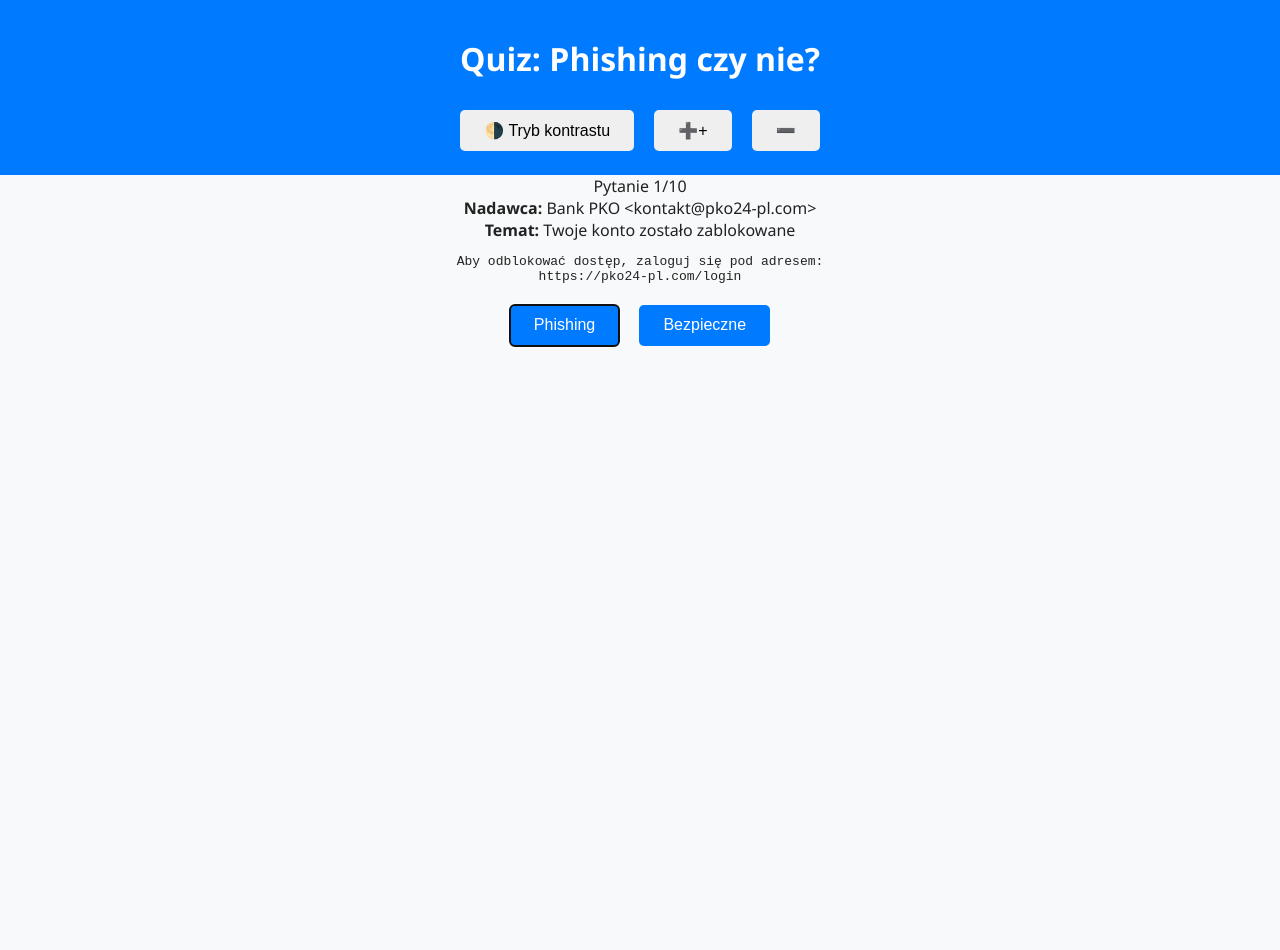
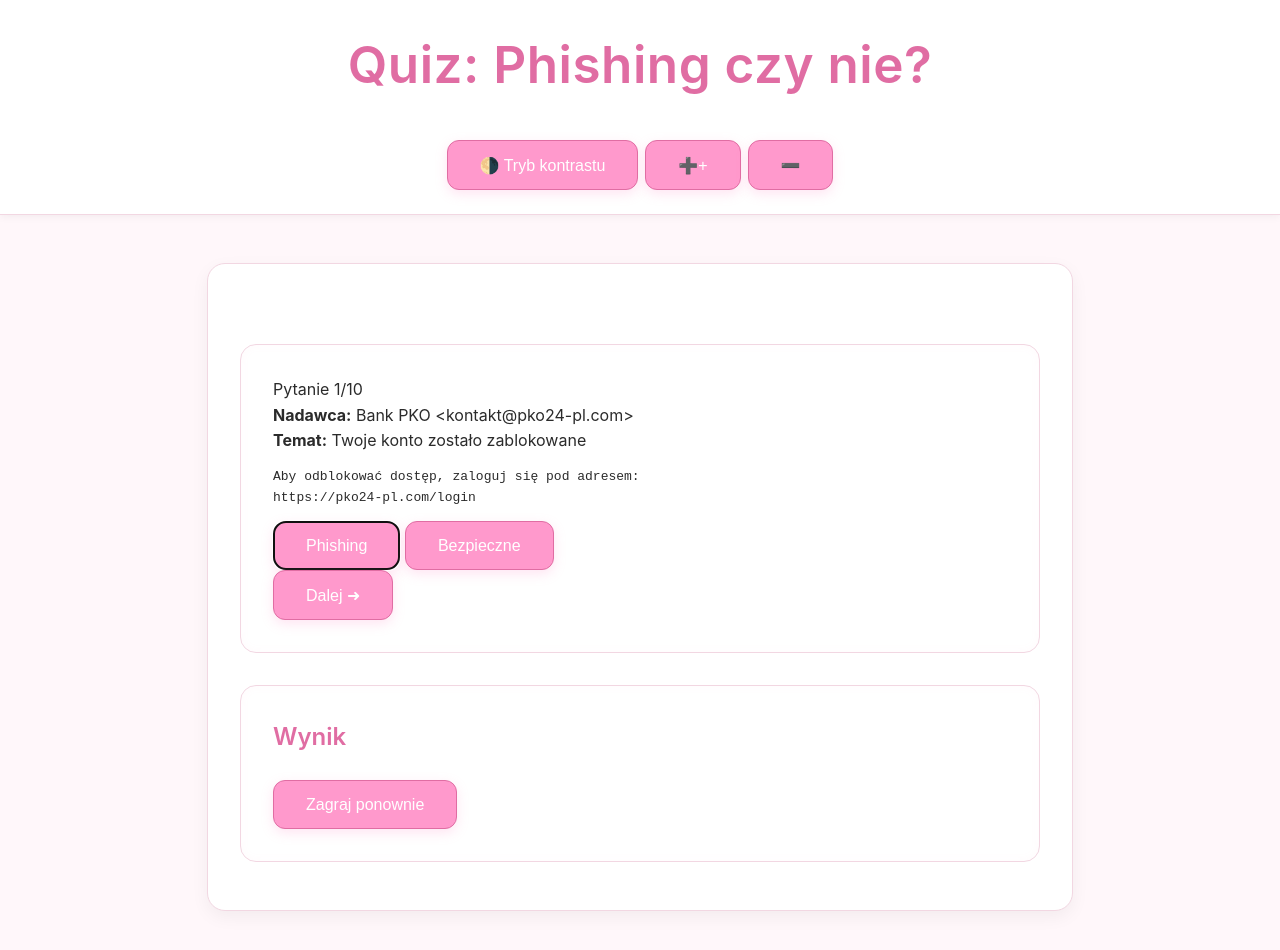
Before and after one commit to anitagumieniak/Phishing_test, a plain HTML site: page index.html in a window 1280 px wide. Before the commit the page ends 800 px from the top, so only its background shows below. Drawn offline with Linux system fonts and the light colour scheme.

Commit message:
Update style.css

```diff
--- a/style.css
+++ b/style.css
@@ -1,55 +1,127 @@
 :root {
-  --bg-color: #f8f9fa;
-  --text-color: #222;
-  --accent: #007bff;
+  --bg-color: #fff7fa;          /* delikatne tło */
+  --card-bg: #ffffff;           /* jasne tło kart */
+  --text-color: #2b2b2b;        /* elegancki ciemny tekst */
+  --accent: #ff99cc;            /* pastelowy róż */
+  --accent-dark: #e06da3;       /* ciemniejszy róż */
+  --border-color: #f2d7e2;      /* lekki różowy kontur */
+  --shadow: rgba(0, 0, 0, 0.05);
 }
 
 body {
-  font-family: "Segoe UI", sans-serif;
+  font-family: "Inter", "Poppins", "Segoe UI", sans-serif;
   background: var(--bg-color);
   color: var(--text-color);
-  text-align: center;
   margin: 0;
   padding: 0;
-  transition: all 0.3s ease;
+  line-height: 1.6;
 }
 
+/* Nagłówek */
 header {
+  background: var(--card-bg);
+  border-bottom: 1px solid var(--border-color);
+  color: var(--accent-dark);
+  padding: 1.5rem 1rem;
+  font-size: 1.6rem;
+  font-weight: 600;
+  letter-spacing: 0.5px;
+  text-align: center;
+  box-shadow: 0 2px 8px var(--shadow);
+}
+
+/* Główna sekcja */
+main {
+  max-width: 800px;
+  margin: 3rem auto;
+  background: var(--card-bg);
+  border-radius: 18px;
+  padding: 3rem 2rem;
+  border: 1px solid var(--border-color);
+  box-shadow: 0 6px 18px var(--shadow);
+}
+
+/* Teksty */
+h1, h2, h3 {
+  color: var(--accent-dark);
+  margin-top: 0;
+  font-weight: 600;
+}
+
+p {
+  color: #444;
+  margin-bottom: 1.5rem;
+}
+
+/* Przyciski */
+button {
   background: var(--accent);
   color: white;
-  padding: 1rem;
-}
-
-button {
-  margin: 0.5rem;
-  padding: 0.7rem 1.5rem;
-  border: none;
-  border-radius: 5px;
+  border: 1px solid var(--accent-dark);
+  border-radius: 12px;
+  padding: 0.9rem 2rem;
   font-size: 1rem;
+  font-weight: 500;
   cursor: pointer;
-  transition: 0.3s;
+  transition: all 0.3s ease;
+  box-shadow: 0 4px 12px rgba(255, 153, 204, 0.25);
 }
 
 button:hover {
-  opacity: 0.9;
+  background: var(--accent-dark);
+  transform: translateY(-2px);
+  box-shadow: 0 6px 16px rgba(255, 153, 204, 0.3);
 }
 
-.answer-btn {
-  background: var(--accent);
-  color: white;
+button:active {
+  transform: scale(0.98);
 }
 
-.hidden {
-  display: none;
+/* Ramki / kontury */
+section {
+  border: 1px solid var(--border-color);
+  border-radius: 16px;
+  padding: 2rem;
+  margin-top: 2rem;
+  background: #fff;
+  box-shadow: inset 0 0 10px rgba(255, 153, 204, 0.05);
 }
 
+/* Tryb kontrastu */
+/* Tryb kontrastu – ciemny motyw: czarne tło, żółte akcenty */
 body.contrast {
-  --bg-color: #000;
-  --text-color: #ff0;
-  --accent: #ff0;
+  --bg-color: #000000;
+  --card-bg: #111111;
+  --text-color: #ffeb3b;      /* intensywny żółty tekst */
+  --accent: #ffeb3b;          /* żółty akcent */
+  --accent-dark: #fdd835;     /* lekko cieplejszy żółty przy hover */
+  --border-color: #333333;    /* delikatne odcięcie sekcji */
+  --shadow: rgba(255, 255, 0, 0.1);
 }
 
-body {
-  transform: scale(var(--zoom, 1));
-  transform-origin: top center;
+/* Responsywność */
+@media (max-width: 700px) {
+  main {
+    margin: 2rem 1rem;
+    padding: 2rem 1.2rem;
+  }
+
+  button {
+    width: 100%;
+  }
 }
+
+#report {
+  text-align: left;
+  margin-top: 2rem;
+  border-top: 1px solid var(--border-color);
+  padding-top: 1.5rem;
+}
+
+#report p {
+  margin: 0.5rem 0;
+}
+
+#report strong {
+  color: var(--accent-dark);
+}
```
